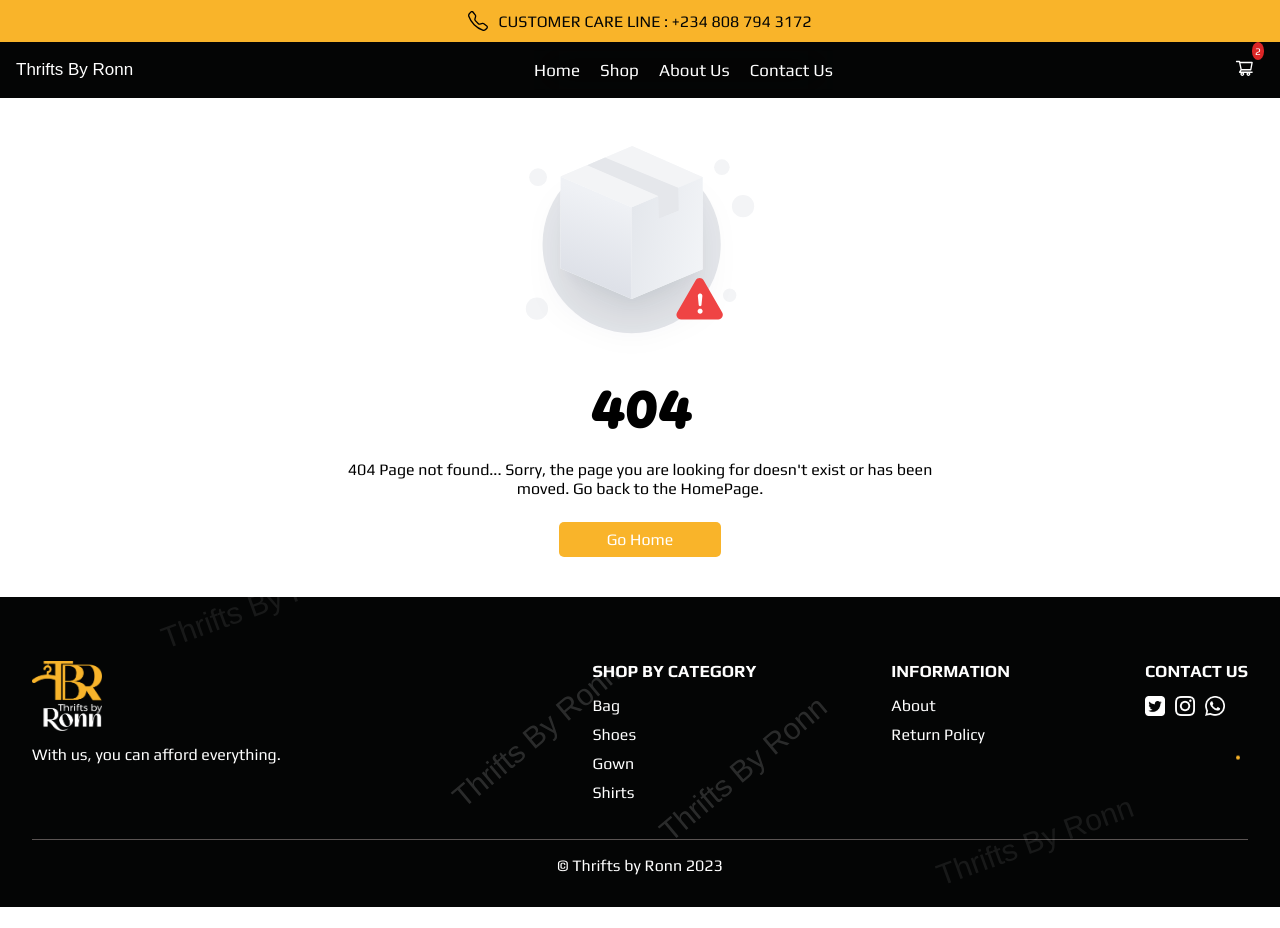
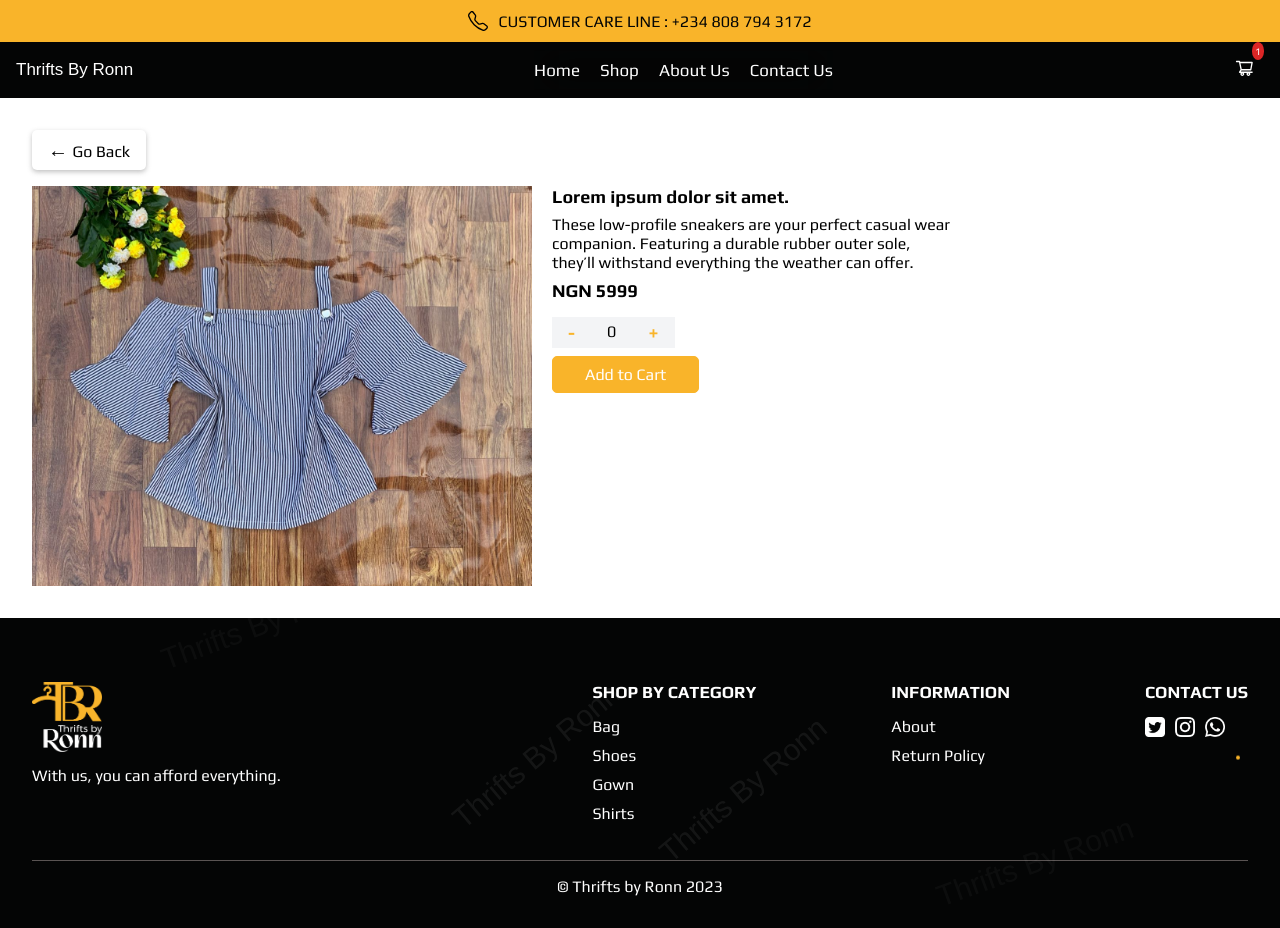
Before and after one commit to TonniPaul/tbr, a Next.js app: page /DetailedProductCard in a window 1280 px wide. Before the commit this address had no page. Before the commit the page ends 907 px from the top, so only its background shows below. Built offline with nearby package versions, Linux system fonts and the light colour scheme; a web font is replaced by a local one.

Commit message:
feat : created detailed product page

```diff
--- /dev/null
+++ b/components/Cards/DetailedProductCard/detailedProduct.styles.ts
@@ -0,0 +1,92 @@
+import styled from "styled-components";
+
+export const DetailedProductContainer = styled.div`
+  padding: 1rem 2rem 2rem;
+
+  & > button {
+    box-shadow: var(--box_shadow);
+    padding: 0.5rem 1rem;
+    border-radius: var(--border_radius_small);
+    margin-bottom: 1rem;
+
+    & span {
+      font-size: 20px;
+      font-weight: 900;
+    }
+  }
+
+  & > div {
+    @media (min-width: 768px) {
+      display: flex;
+      justify-content: flex-start;
+      gap: 20px;
+    }
+  }
+
+  @media (min-width: 768px) {
+    padding: 2rem;
+  }
+`;
+
+export const DetailedProductImage = styled.div`
+  height: 400px;
+  overflow: hidden;
+
+  & img {
+    height: 100%;
+    object-fit: cover;
+  }
+`;
+
+export const DetailedProductDataStyle = styled.div`
+  padding: 1.5rem 0;
+  flex-basis: 400px;
+
+  & > button {
+    padding: 0.5rem 2rem;
+  }
+
+  @media (min-width: 768px) {
+    padding: 0;
+  }
+
+  & p:first-child {
+    font-size: 1.125rem;
+    font-weight: 700;
+  }
+
+  & p {
+    padding-bottom: 0.5rem;
+  }
+
+  & p:nth-child(3) {
+    font-size: 18px;
+    font-weight: 600;
+  }
+`;
+
+export const PriceStyle = styled.div`
+  display: flex;
+  justify-content: space-between;
+  background: var(--light-grey);
+  width: max-content;
+  margin-bottom: 1rem;
+
+  & > * {
+    padding: 0.5rem 1rem;
+    font-size: 1rem;
+  }
+
+  & button {
+    font-weight: 900 !important;
+    color: var(--yellow);
+    font-size: 1.125rem;
+  }
+  & button:hover {
+    font-weight: 900 !important;
+  }
+
+  & > button:disabled {
+    cursor: not-allowed !important;
+  }
+`;
--- a/components/Cards/ProductCard/productCard.styles.ts
+++ b/components/Cards/ProductCard/productCard.styles.ts
@@ -6,6 +6,7 @@
   border: 3px solid var(--light-grey);
   border-radius: var(--border_radius_small);
   overflow: hidden;
+  cursor: pointer;
 
   & * {
     padding-bottom: 10px;
--- a/components/Cards/Subtotal/SubTotal.tsx
+++ b/components/Cards/Subtotal/SubTotal.tsx
@@ -3,8 +3,8 @@
 import { useState } from "react";
 
 const SubTotal = () => {
-  const [itemCount, swtItemCOunt] = useState<number>(2);
-  const amount = 4800 + 4500;
+  const [itemCount, swtItemCOunt] = useState<number>(1);
+  const amount = 4800;
   const discount = (amount / 100) * 5;
 
   return (
--- a/components/FeedBackSection/FeedBackSection.tsx
+++ b/components/FeedBackSection/FeedBackSection.tsx
@@ -12,7 +12,7 @@
       <div>
         <div>
           <Image
-            src="/assets/testimony1.jpg"
+            src="/assets/reviews/testimony1.jpg"
             alt="feedbacks"
             width={390}
             height={390}
@@ -20,7 +20,7 @@
         </div>
         <div>
           <Image
-            src="/assets/testimony8.jpg"
+            src="/assets/reviews/testimony8.jpg"
             alt="feedbacks"
             width={390}
             height={390}
@@ -28,7 +28,7 @@
         </div>
         <div>
           <Image
-            src="/assets/testimony4.jpg"
+            src="/assets/reviews/testimony4.jpg"
             alt="feedbacks"
             width={390}
             height={390}
--- a/components/Footer/footer.styles.ts
+++ b/components/Footer/footer.styles.ts
@@ -13,7 +13,7 @@
     position: absolute;
     font-size: 30px;
     color: var(--white);
-    opacity: 0.08;
+    opacity: 0.03;
     width: max-content;
     font-family: var(--logo-font);
   }
@@ -38,7 +38,7 @@
       position: absolute;
       font-size: 30px;
       color: var(--white);
-      opacity: 0.08;
+      opacity: 0.03;
       width: max-content;
       font-family: var(--logo-font);
     }
--- a/components/Navbar/Navbar.tsx
+++ b/components/Navbar/Navbar.tsx
@@ -78,7 +78,7 @@
                 width={20}
                 height={20}
               />
-              <p>2</p>
+              <p>1</p>
             </Link>
           </CartButton>
         </nav>
--- /dev/null
+++ b/pages/DetailedProductCard.tsx
@@ -0,0 +1,58 @@
+import Count from "@/components/Cards/CountComponent/Count";
+import {
+  DetailedProductContainer,
+  DetailedProductDataStyle,
+  DetailedProductImage,
+  PriceStyle,
+} from "@/components/Cards/DetailedProductCard/detailedProduct.styles";
+import { ActionButtonStyle } from "@/styles/globals.styles";
+import Image from "next/image";
+import { useRouter } from "next/router";
+import React, { useState } from "react";
+
+const DetailedProductCard = () => {
+  const [unit, setUnits] = useState<number>(0);
+  const goBack = useRouter();
+
+  const handleGoBAck = () => {
+    goBack.back();
+  };
+  const handleUnitAdd = () => {
+    setUnits((prev) => prev + 1);
+  };
+
+  const handleUnitSubtract = () => {
+    if (unit === 0) return;
+    setUnits((prev) => prev - 1);
+  };
+  return (
+    <DetailedProductContainer>
+      <button onClick={handleGoBAck}>
+        <span>&larr; </span> Go Back
+      </button>
+      <div>
+        <DetailedProductImage>
+          <Image
+            src="/assets/product1.jpg"
+            alt="product-image"
+            width={500}
+            height={600}
+          />
+        </DetailedProductImage>
+        <DetailedProductDataStyle>
+          <p>Lorem ipsum dolor sit amet.</p>
+          <p>
+            These low-profile sneakers are your perfect casual wear companion.
+            Featuring a durable rubber outer sole, they’ll withstand everything
+            the weather can offer.
+          </p>
+          <p>NGN 5999 </p>
+          <Count />
+          <ActionButtonStyle>Add to Cart</ActionButtonStyle>
+        </DetailedProductDataStyle>
+      </div>
+    </DetailedProductContainer>
+  );
+};
+
+export default DetailedProductCard;
--- a/styles/app.styles.ts
+++ b/styles/app.styles.ts
@@ -72,6 +72,10 @@
   font-size: inherit;
 }
 
+  button:disabled {
+    cursor: not-allowed !important;
+  }
+
 section {
   padding: 2rem 0 5rem;
 }
--- a/styles/globals.styles.ts
+++ b/styles/globals.styles.ts
@@ -17,7 +17,7 @@
   color: var(--white);
   transition: background var(--short-transition);
   border: 1px solid ${({ color }) => (color ? color : "var(--yellow)")};
-
+  z-index: 1;
   &:hover {
     background: var(--white);
     color: ${({ color }) => (color ? color : "var(--yellow)")};
```
Also changed, not shown: components/Cards/ProductCard/ProductCard.tsx (+21 -6 lines), styles/cart.styles.ts (+6 -4 lines).
